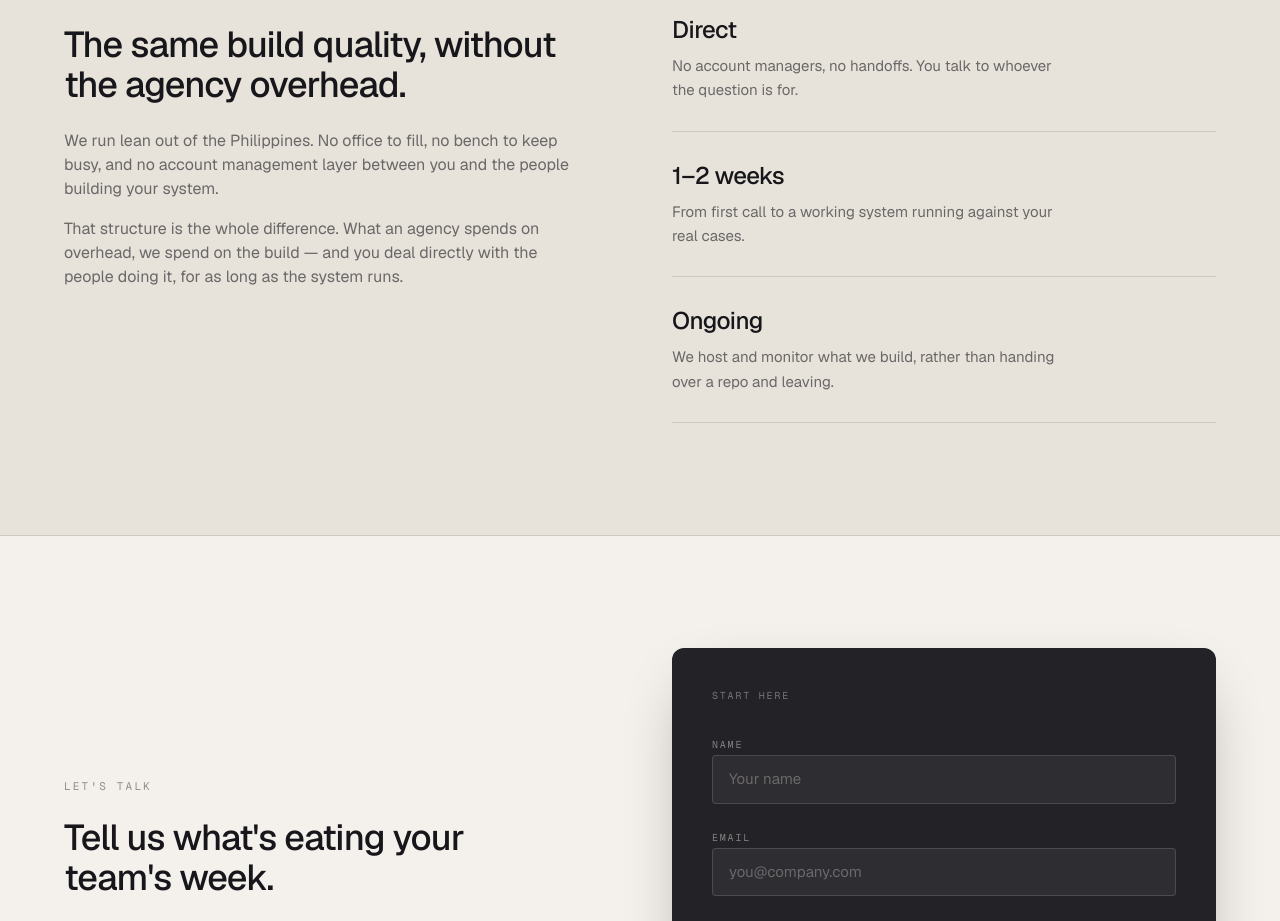
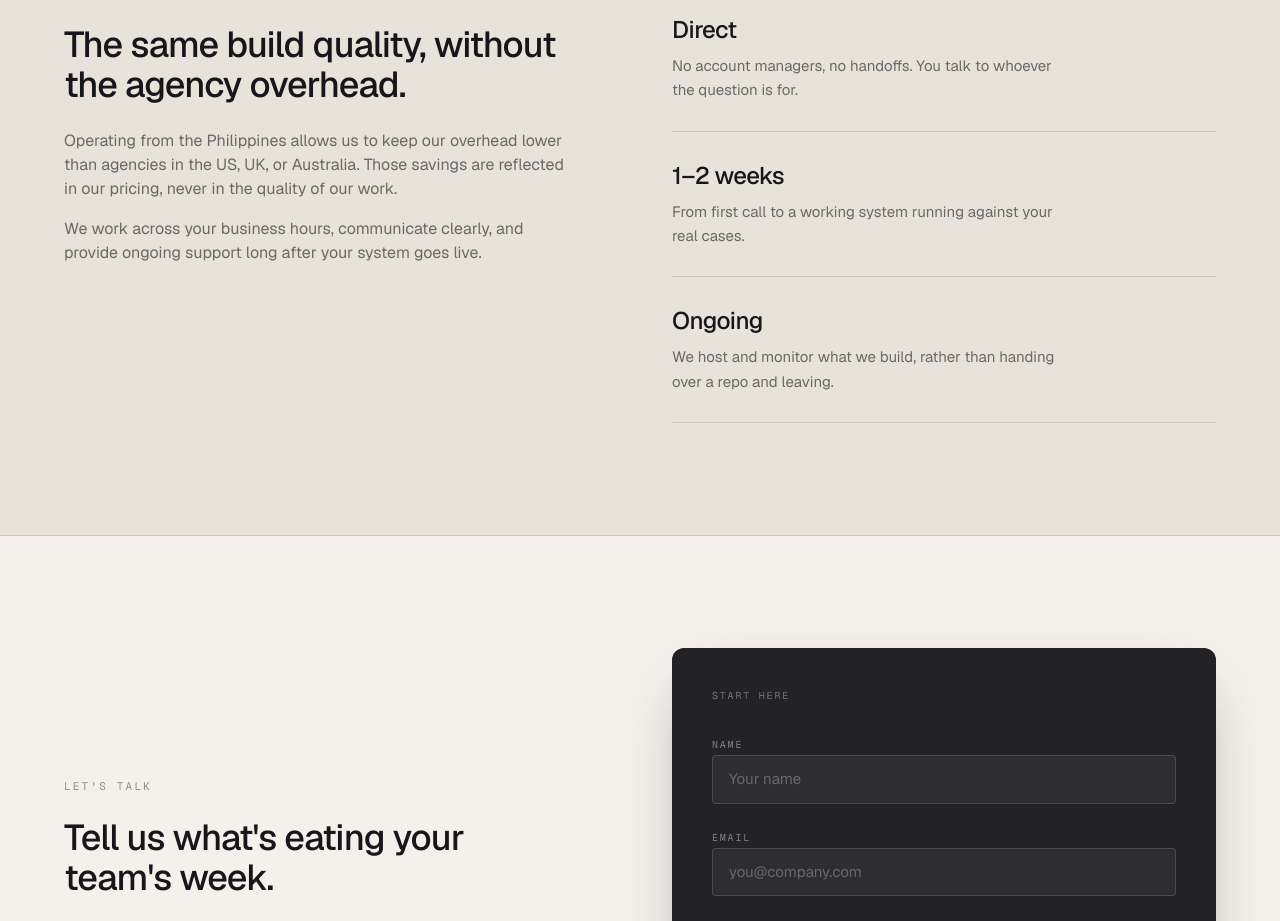
Before and after one commit to mors-codes/dm-workflows, a Next.js app: page / in a window 1280 px wide. Shown: the part 3300-4221 px from the top of the page. Built offline with nearby package versions, Linux system fonts and the light colour scheme.

Commit message:
Why us copy

```diff
--- a/components/sections/WhyUs.tsx
+++ b/components/sections/WhyUs.tsx
@@ -30,14 +30,13 @@ export function WhyUs() {
 
           <div className="mt-6 max-w-lg space-y-4 text-mute">
             <p>
-              We run lean out of the Philippines. No office to fill, no bench to
-              keep busy, and no account management layer between you and the
-              people building your system.
+              Operating from the Philippines allows us to keep our overhead
+              lower than agencies in the US, UK, or Australia. Those savings are
+              reflected in our pricing, never in the quality of our work.
             </p>
             <p>
-              That structure is the whole difference. What an agency spends on
-              overhead, we spend on the build — and you deal directly with the
-              people doing it, for as long as the system runs.
+              We work across your business hours, communicate clearly, and
+              provide ongoing support long after your system goes live.
             </p>
           </div>
         </Reveal>
```
